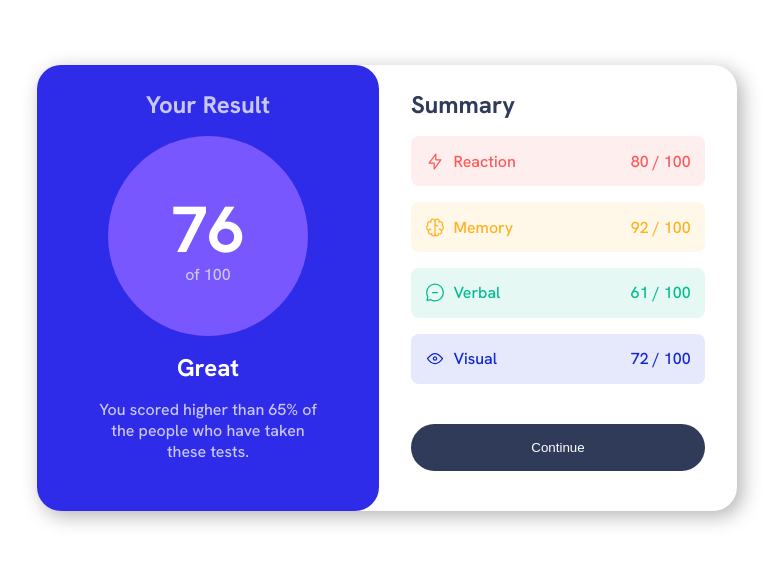
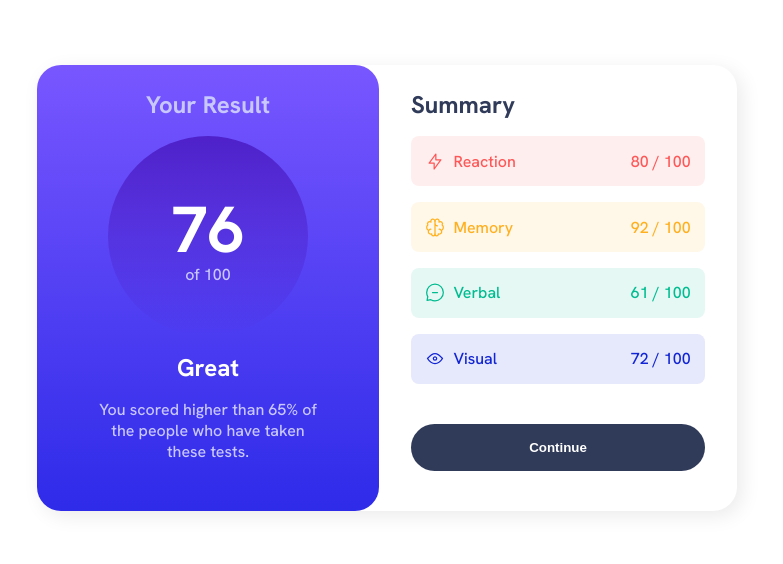
Before and after one commit to sauloteles/results-summary-component-main, a plain HTML site: page index.html in a window 1280 px wide. Shown: the part 112-676 px from the top of the page, without its empty margins (253-1036 px from the left). Drawn offline with Linux system fonts and the light colour scheme.

Commit message:
add gradiente no card e no circulo

```diff
--- a/style.css
+++ b/style.css
@@ -41,15 +41,19 @@ body{
     background-color: white;
     display: flex;
     border-radius: 1.5rem;
-    box-shadow: 5px 5px 20px rgb(179, 178, 178);
+    box-shadow: 5px 5px 20px rgb(235, 235, 235);
 }
 
 .card-result{
     width:50% ;
-    background-color: var(--Light-royal-blue);
     border-radius: 1.5rem;
     padding: 1.5rem;
     text-align: center;
+    background-image: linear-gradient(
+        var(--Light-slate-blue),
+        var(--Light-royal-blue)
+
+    );
 
 }
 
@@ -117,20 +121,20 @@ h2{
     width: 200px;
     height: 200px;
     border-radius: 10rem;
-    background-color: var(--Light-slate-blue);
     display: flex;
     flex-direction: column;
     justify-content: center;
     align-items: center;
+    background-image: linear-gradient(
+        var(--Violet-blue),
+        var(--Persian-blue)
+    );
 }
 .circle p{
     font-size: 65px;
     margin-bottom: -0.5rem;
 
 }
-
-
-
 
 button{
     border: none;
@@ -141,4 +145,10 @@ button{
     padding: 1rem;
     border-radius: 2rem;
     width: 100%;
+    font-weight: 700;
+
 }
+
+button:hover{
+    background-color: hsl(224, 31%, 34%);
+}
```
